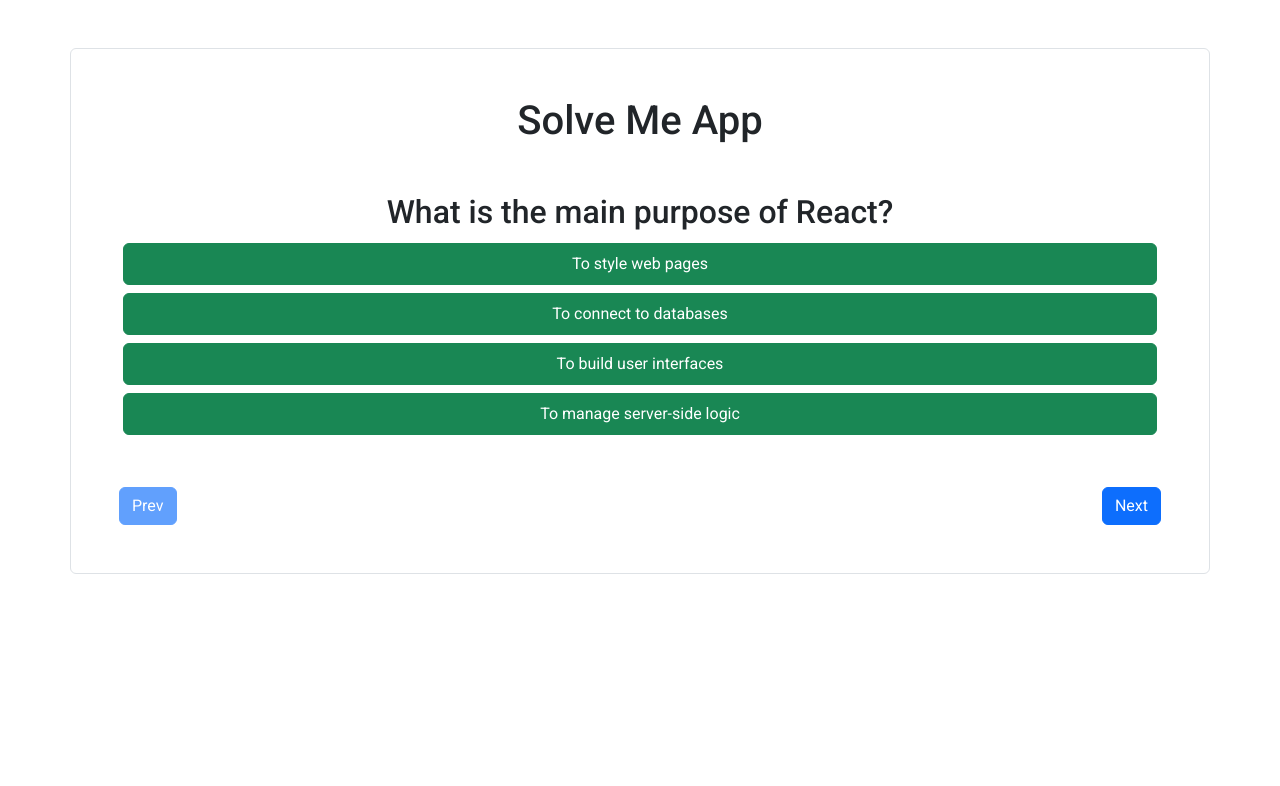
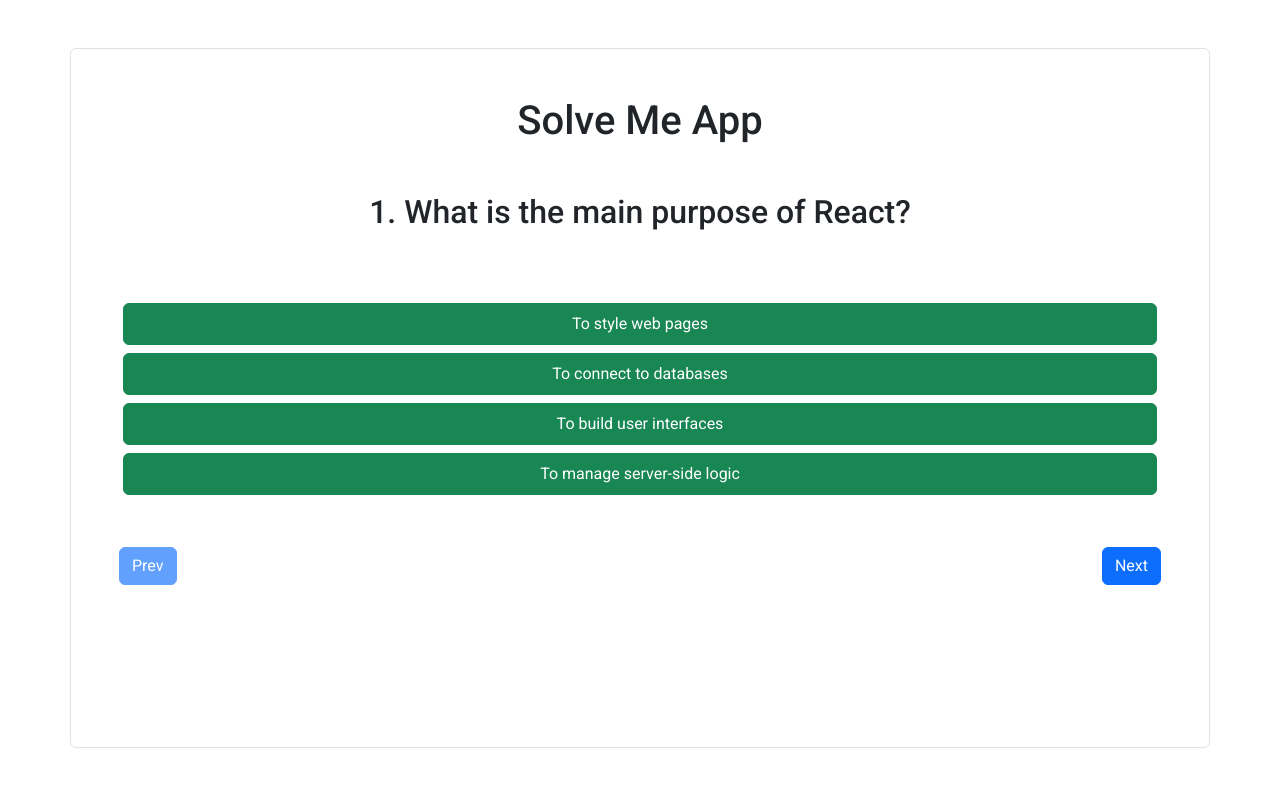
Before and after one commit to Christiannaira/solve_me_app, a React (Vite) app: page / in a window 1280 px wide. Shown: the top 786 px of the page. Built offline with nearby package versions, Linux system fonts and the light colour scheme.

Commit message:
fix: setting fixed height for the h2 tags in the content to prevent the autopilot adjustments of other div contents

```diff
--- a/src/components/Quiz.jsx
+++ b/src/components/Quiz.jsx
@@ -69,11 +69,11 @@ const Quiz = () => {
 
       <h1>Solve Me App</h1>
 
-      <div className='quiz_main_content mt-5'>
+      <div className='quiz_main_content mt-5 d-flex flex-column'>
 
-        <h2>{contents[currentQuestion].question}</h2>
+        <h2 className='question_headline w-100'>{currentQuestion + 1}. {contents[currentQuestion].question}</h2>
 
-        <div className='option_main_content d-flex flex-column'>
+        <div className='option_main_content d-flex flex-column mt-5'>
 
             {contents[currentQuestion].options.map((option, key) => {
                 return <button key={key} className='btn btn-success m-1 p-2' type='button' onClick={() => {
--- a/src/index.css
+++ b/src/index.css
@@ -10,3 +10,11 @@
 }
 
 /*quiz main style*/
+
+.quiz_main {
+    height: 700px;
+}
+
+h2.question_headline {
+    height: 50px;
+}
```
